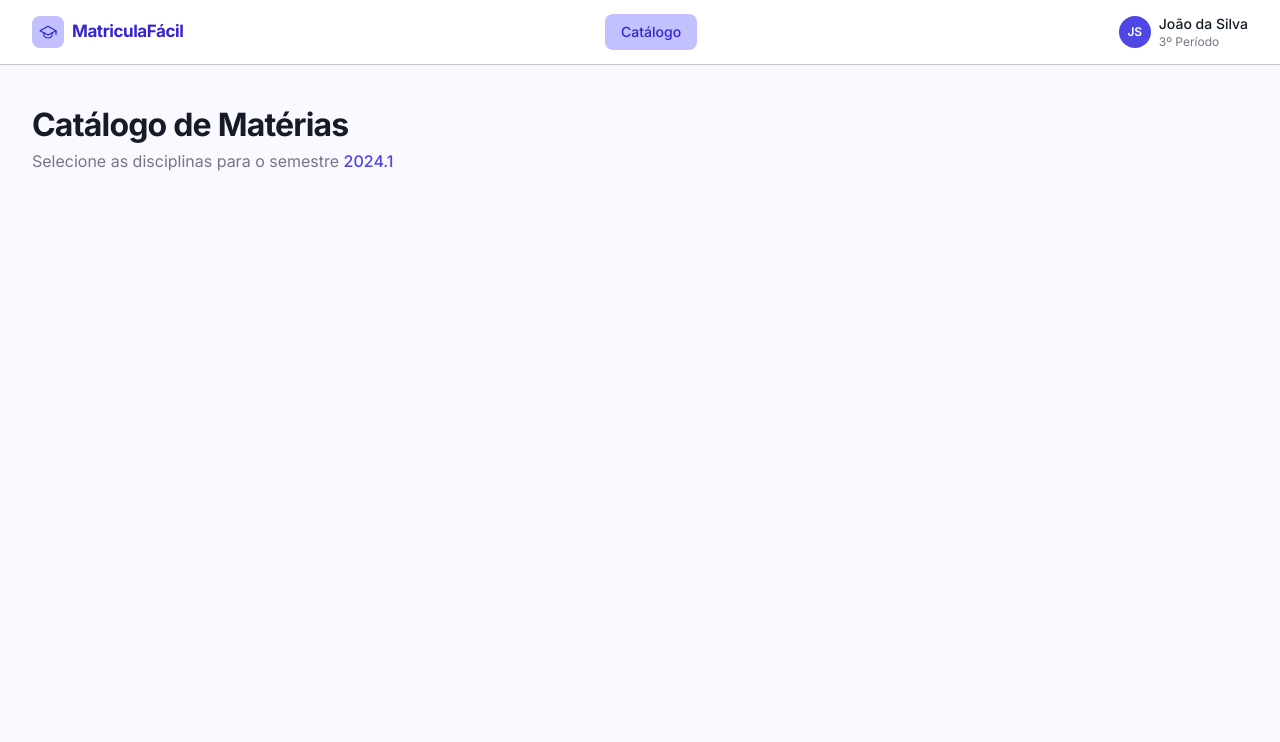
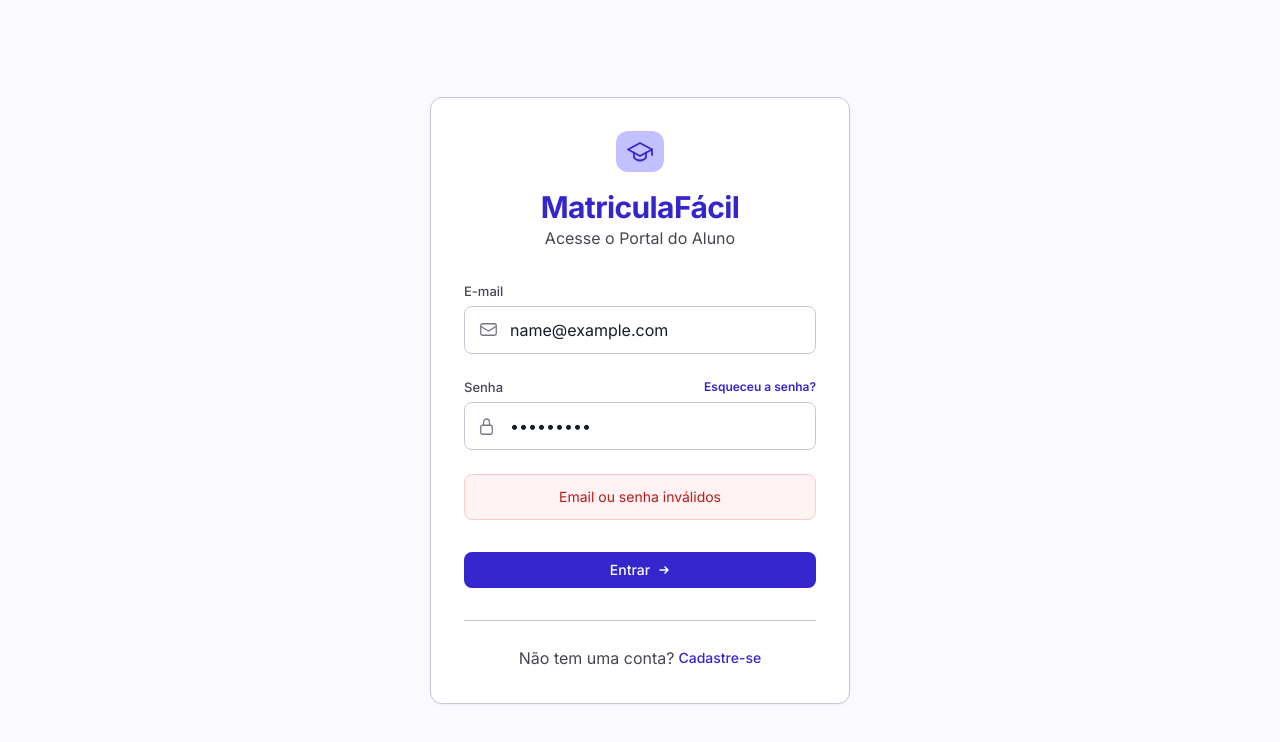
Before and after one commit to RafaelDomingues1/Projeto-Trainee-CATI, a React (Vite) app in the folder trainee2026-cati/frontend-example/: page / in a window 1280 px wide. Both pictures are taken after typing "name@example.com", "Sample123" into the empty fields and a click on the button "Entrar". Shown: the top 742 px of the page. Built offline with nearby package versions, Linux system fonts and the light colour scheme; no server answers.

Commit message:
feat : integração login back e frontend

```diff
--- a/trainee2026-cati/frontend-example/src/components/LoginCard.tsx
+++ b/trainee2026-cati/frontend-example/src/components/LoginCard.tsx
@@ -1,16 +1,40 @@
-import { FormEvent } from 'react'
+import { FormEvent,useState } from 'react'
 import { GraduationCapIcon, EmailIcon, LockIcon, ArrowRightIcon } from '../assets/icons'
 import InputField from './InputField'
 import { Page } from '../types'
-
+import { login }from '../services/AuthService.ts'
 interface LoginCardProps {
   onNavigate?: (page: Page) => void
 }
 
 export default function LoginCard({ onNavigate }: LoginCardProps) {
-  function handleSubmit(e: FormEvent<HTMLFormElement>) {
+
+  const [email, setEmail] = useState('') //o que foi digitado no campo email
+  const [password, setPassword] = useState('') // o que foi digitado no campo senha
+  const [error,setError] = useState('')  // mensagem caso dê erro
+  const [success,setSucess] = useState('') //mensagem caso dê certo
+
+   async function handleSubmit(e: FormEvent<HTMLFormElement>) {
     e.preventDefault()
-    onNavigate?.('dashboard')
+
+       setError('')
+       setSucess('')
+
+     try{
+        const dados = await login(email,password)
+
+         localStorage.setItem('token',dados.token)
+
+         setSucess('Login realizado com sucesso!!')
+
+         setTimeout(() => {
+             onNavigate?.('dashboard')
+         }, 300)
+
+     } catch (error) {
+      console.error('Erro ao fazer login:',error)
+       setError('Email ou senha inválidos')
+     }
   }
 
   return (
@@ -36,6 +60,8 @@ export default function LoginCard({ onNavigate }: LoginCardProps) {
           icon={<EmailIcon />}
           type="email"
           placeholder="seu@email.com"
+          value={email}
+          onChange={(e) => setEmail(e.target.value)}
         />
 
         <InputField
@@ -44,7 +70,41 @@ export default function LoginCard({ onNavigate }: LoginCardProps) {
           type="password"
           placeholder="••••••••"
           rightElement="Esqueceu a senha?"
+          value={password}
+          onChange = {(e => setPassword(e.target.value))}
         />
+
+          {error && (
+              <div className="
+            bg-red-50
+            border
+            border-red-200
+            text-red-700
+            text-sm
+            px-4
+            py-3
+            rounded-lg
+            text-center
+  ">
+                  {error}
+              </div>
+          )}
+
+          {success && (
+              <div className="
+            bg-green-50
+            border
+            border-green-200
+            text-green-700
+            text-sm
+            px-4
+            py-3
+            rounded-lg
+            text-center
+  ">
+                  ✓ {success}
+              </div>
+          )}
 
         <div className="pt-2">
           <button
```
